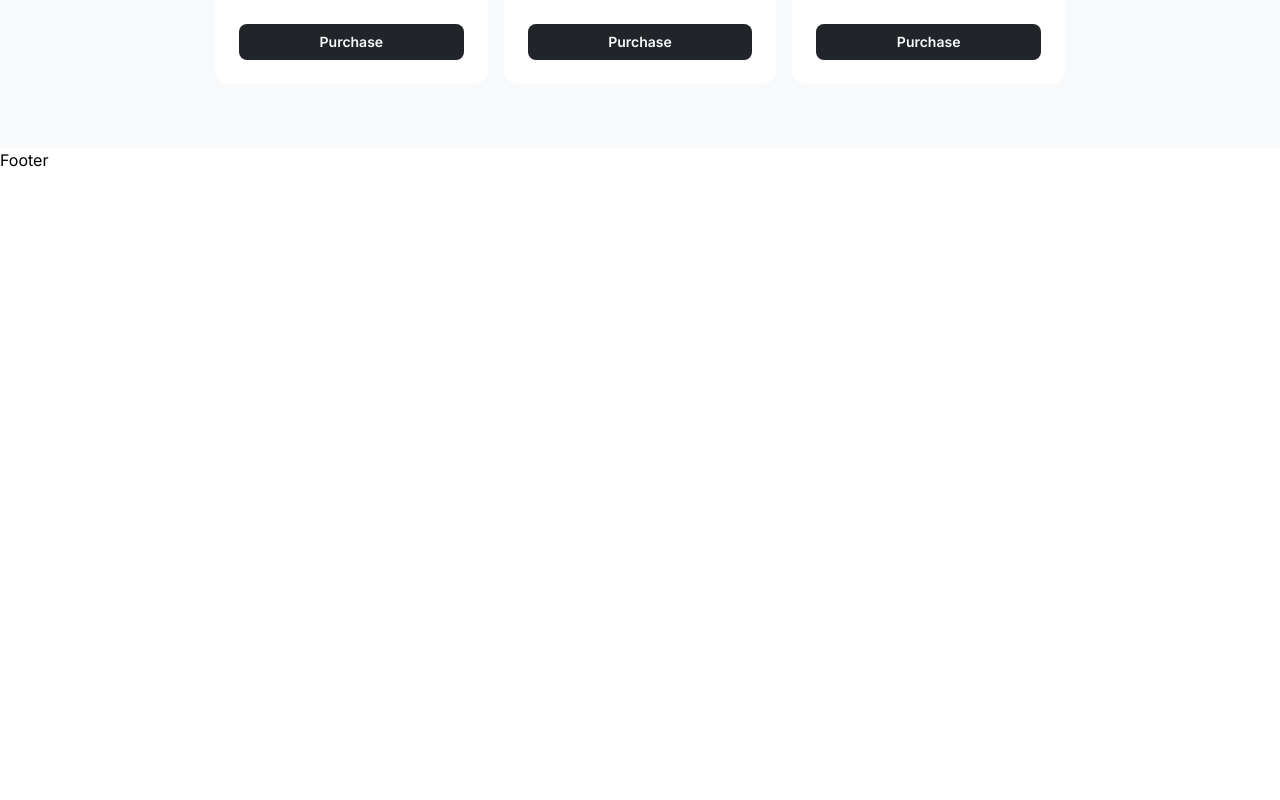
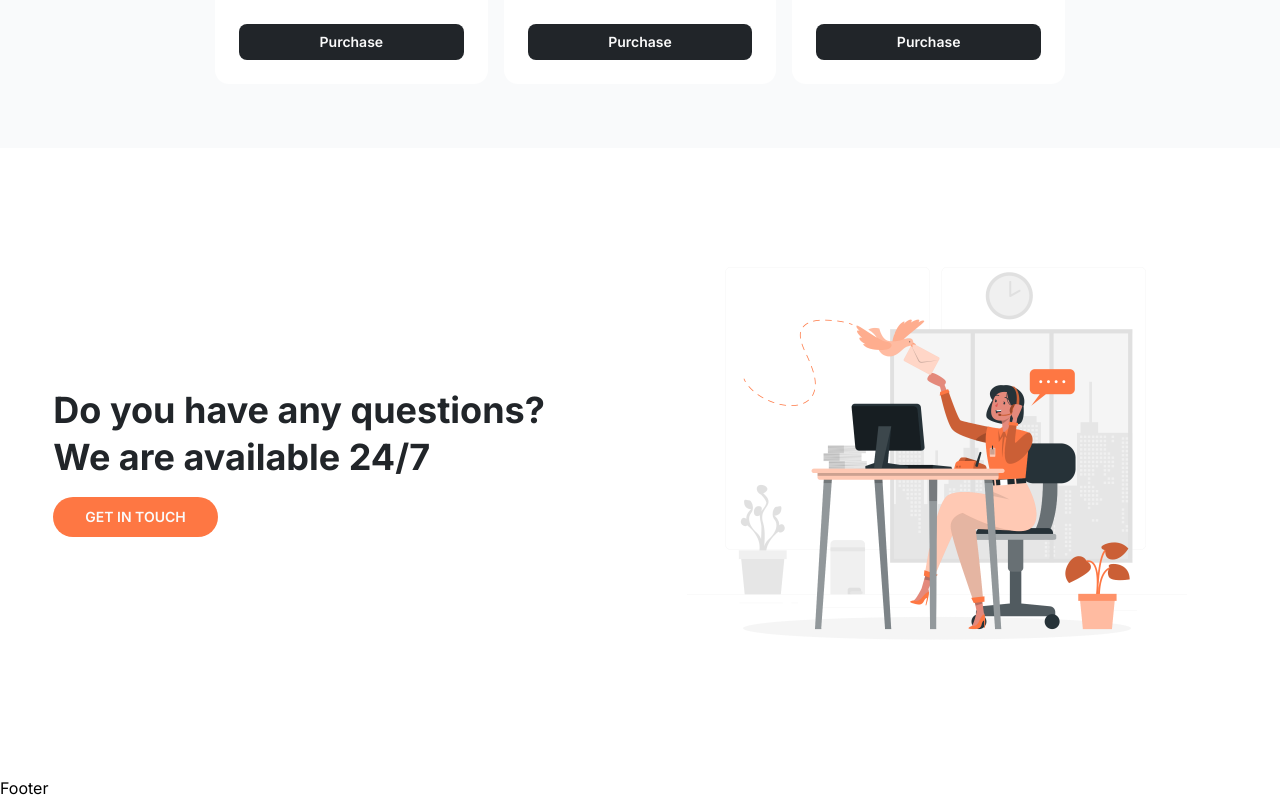
Before and after one commit to Mahedul-Karim/bunkbee-client, a React (Vite) app: page / in a window 1280 px wide. Shown: the part 2158-2958 px from the top of the page. Before the commit the page ends 2330 px from the top, so only its background shows below. Built offline with nearby package versions, Linux system fonts and the light colour scheme.

Commit message:
call to action section added

```diff
--- /dev/null
+++ b/src/components/home/CallToAction.jsx
@@ -0,0 +1,29 @@
+import React from "react";
+import { Button } from "../ui/button";
+
+const CallToAction = () => {
+  return (
+    <section className="l-container py-8 md:py-16 grid md:grid-cols-2 gap-4">
+      <div className="flex flex-col justify-center gap-4">
+        <h3 className="font-bold text-dark text-2xl xs:text-3xl lg:text-4xl leading-[1.3]">
+          Do you have any questions?
+          <br /> We are available 24/7
+        </h3>
+        <div>
+          <Button className="h-10 px-8 font-semibold uppercase rounded-full">
+            Get in Touch
+          </Button>
+        </div>
+      </div>
+      <div>
+        <img
+          src="/contact.png"
+          className="max-h-[350px] md:max-h-[500px] w-full object-contain"
+          alt=""
+        />
+      </div>
+    </section>
+  );
+};
+
+export default CallToAction;
--- a/src/index.css
+++ b/src/index.css
@@ -93,9 +93,6 @@ body{
   font-family: "Inter",sans-serif;
 }
 
-.clip{
-  clip-path: polygon(50% 0%, 80% 10%, 100% 35%, 100% 70%, 80% 90%, 50% 100%, 20% 90%, 0% 70%, 0% 35%, 20% 10%);
-}
 
 @utility text-gradient {
   background: linear-gradient(90deg, var(--primary) 30%, #FF4F81);
--- a/src/pages/Home.jsx
+++ b/src/pages/Home.jsx
@@ -1,4 +1,5 @@
 import Banner from "@/components/home/Banner";
+import CallToAction from "@/components/home/CallToAction";
 import FeaturedMeals from "@/components/home/FeaturedMeals";
 import Membership from "@/components/home/Membership";
 import { MEALS } from "@/lib/data";
@@ -10,6 +11,7 @@ const Home = () => {
       <Banner />
       <FeaturedMeals meals={MEALS} />
       <Membership />
+      <CallToAction />
     </>
   );
 };
```
Also changed, not shown: src/components/membership/MembershipCard.jsx (+5 -8 lines), public/contact.png (added).
